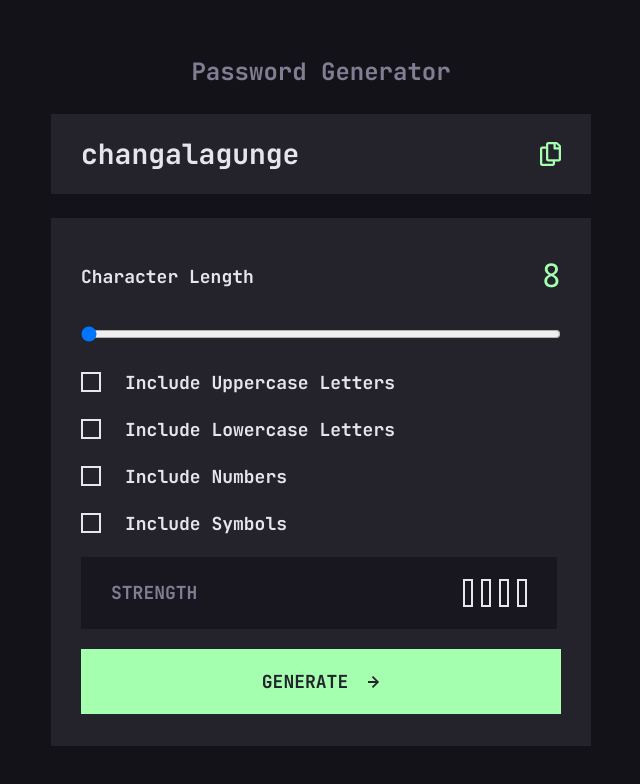
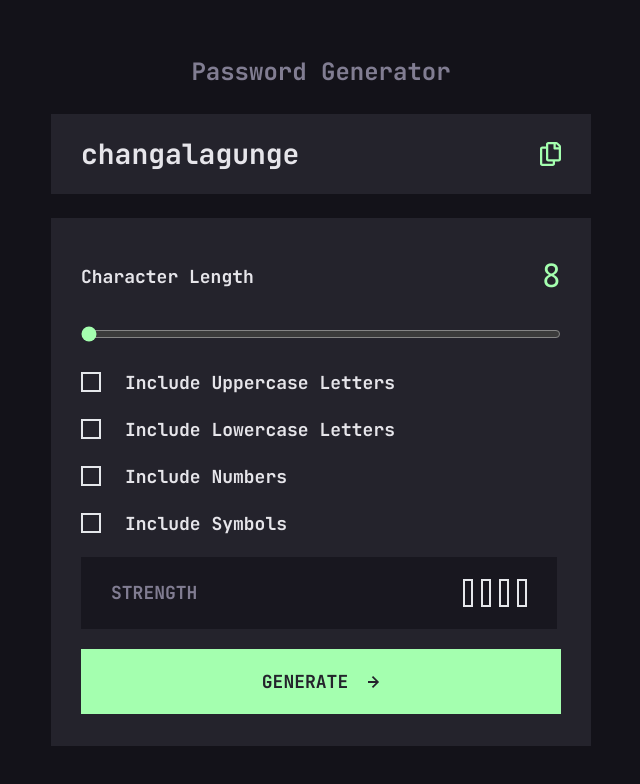
Before and after one commit to 1Andria/password_generator, a Next.js app: page / in a window 1280 px wide. Shown: the top 784 px of the page, without its empty margins (319-959 px from the left). Built offline with nearby package versions, Linux system fonts and the light colour scheme.

Commit message:
chore(SRC):Change input color

```diff
--- a/src/app/components/__atoms/NumLengthInp/NumLengthInp.tsx
+++ b/src/app/components/__atoms/NumLengthInp/NumLengthInp.tsx
@@ -14,7 +14,7 @@ function NumLengthInp() {
         max={22}
         value={PassLenght}
         onChange={(e) => setPassLenght(Number(e.target.value))}
-        className="w-full h-[28px]"
+        className="w-full h-[28px]  accent-[#A4FFAF]"
       />
     </>
   );
--- a/src/app/components/__molecules/Generator/Generator.tsx
+++ b/src/app/components/__molecules/Generator/Generator.tsx
@@ -19,7 +19,7 @@ function Generator() {
 
   return (
     <>
-      <div className="max-w-[540px] w-full h-[528px] bg-[#24232C] flex flex-col justify-between pl-[30px] pr-[30px] pt-[34px] pb-[32px]">
+      <form className="max-w-[540px] w-full h-[528px] bg-[#24232C] flex flex-col justify-between pl-[30px] pr-[30px] pt-[34px] pb-[32px]">
         <div className="flex justify-between items-center">
           <h3 className="text-[#E6E5EA] text-[18px] font-bold">
             Character Length
@@ -51,7 +51,7 @@ function Generator() {
         </div>
         <Level />
         <GenerateBtn />
-      </div>
+      </form>
     </>
   );
 }
--- a/src/app/layout.tsx
+++ b/src/app/layout.tsx
@@ -8,7 +8,7 @@ const jetBrains_mono = JetBrains_Mono({
 });
 
 export const metadata: Metadata = {
-  title: "Create Next App",
+  title: "Password Generator",
   description: "Generated by create next app",
 };
 
```
Also changed, not shown: src/app/globals.css (line endings or trailing spaces).
